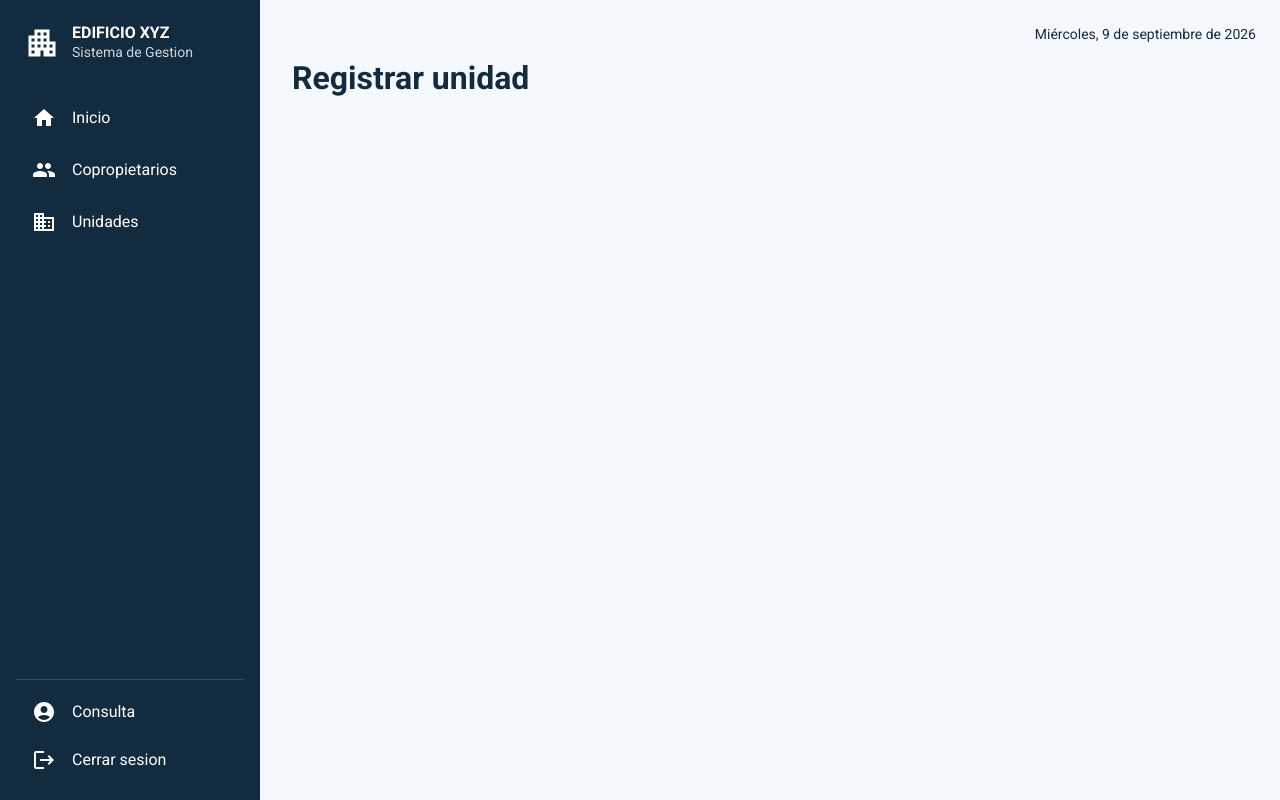
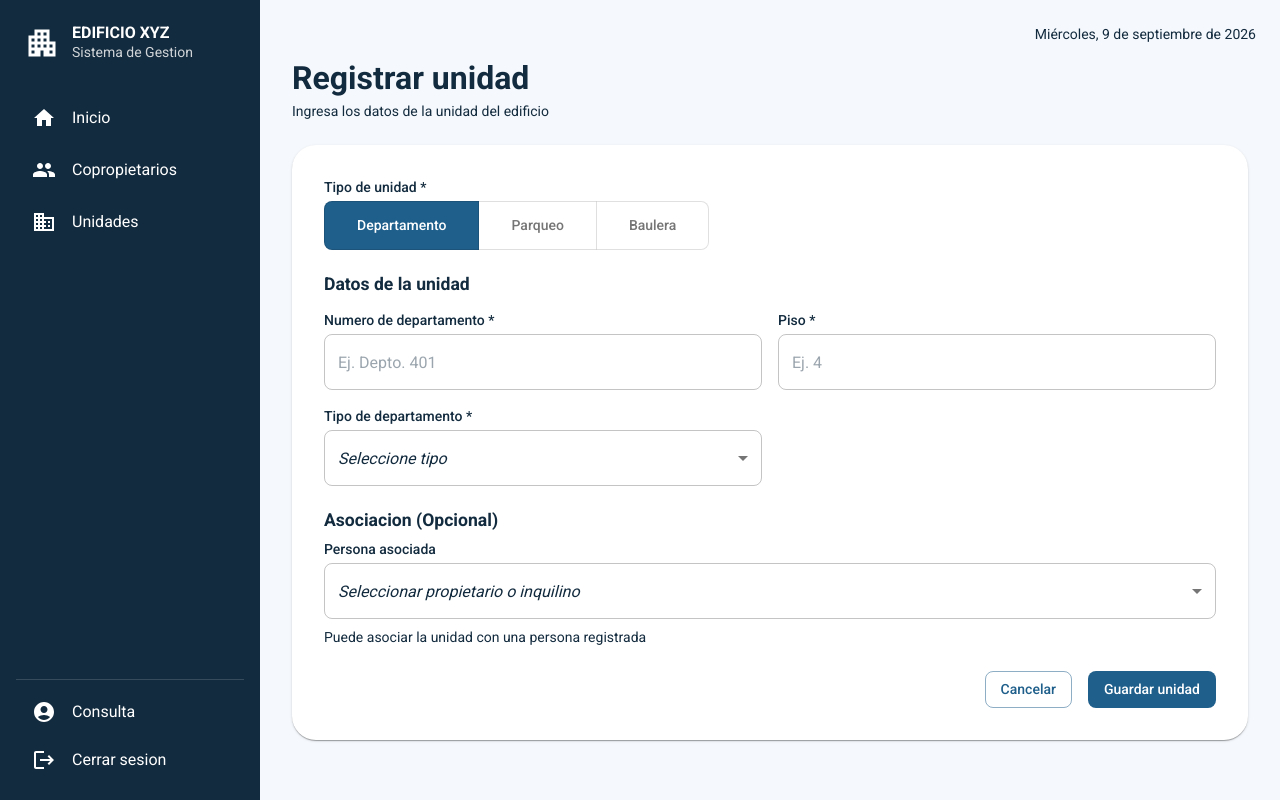
Before and after one commit to 201806081-design/Nexa-edificio-xyz, a React (Vite) app in the folder frontend/: page /unidades/registrar in a window 1280 px wide. Built offline with nearby package versions, Linux system fonts and the light colour scheme; sample sign-in values are in the browser's storage.

Commit message:
feat(unidades): registrar unidad (alta) con asociacion

```diff
--- a/frontend/src/pages/Unidades/RegistrarUnidad.jsx
+++ b/frontend/src/pages/Unidades/RegistrarUnidad.jsx
@@ -1,11 +1,43 @@
-import { Typography } from '@mui/material';
+import { useNavigate } from 'react-router-dom';
 import DashboardLayout from '../../layouts/DashboardLayout';
+import UnidadForm from './UnidadForm';
+import { UNIDADES_MOCK } from '../../constants/unidadesMock';
 
-// Placeholder: se completa en los commits 4 y 5 (formulario y alta).
+// Arma el objeto de unidad segun su tipo a partir de los datos del formulario
+function construirUnidad(form) {
+    const base = {
+        id: Date.now(),
+        tipo: form.tipo,
+        identificador: form.identificador.trim(),
+        personaId: form.personaId === '' ? null : form.personaId,
+    };
+    if (form.tipo === 'Departamento') {
+        return { ...base, piso: Number(form.piso), tipoDepartamento: form.tipoDepartamento };
+    }
+    if (form.tipo === 'Parqueo') {
+        return { ...base, nivel: form.nivel, techado: form.techado === 'Si' };
+    }
+    return { ...base, nivel: form.nivel }; // Baulera
+}
+
 export default function RegistrarUnidad() {
+    const navigate = useNavigate();
+
+    const guardar = (form) => {
+        // MOCK: se agrega a la lista. Con backend, aqui iria el POST.
+        UNIDADES_MOCK.push(construirUnidad(form));
+        navigate('/unidades', { state: { mensaje: 'Unidad registrada correctamente' } });
+    };
+
     return (
         <DashboardLayout>
-            <Typography variant="h1" sx={{ fontSize: '2rem' }}>Registrar unidad</Typography>
+            <UnidadForm
+                titulo="Registrar unidad"
+                subtitulo="Ingresa los datos de la unidad del edificio"
+                textoBoton="Guardar unidad"
+                onGuardar={guardar}
+                onCancelar={() => navigate('/unidades')}
+            />
         </DashboardLayout>
     );
 }
```
